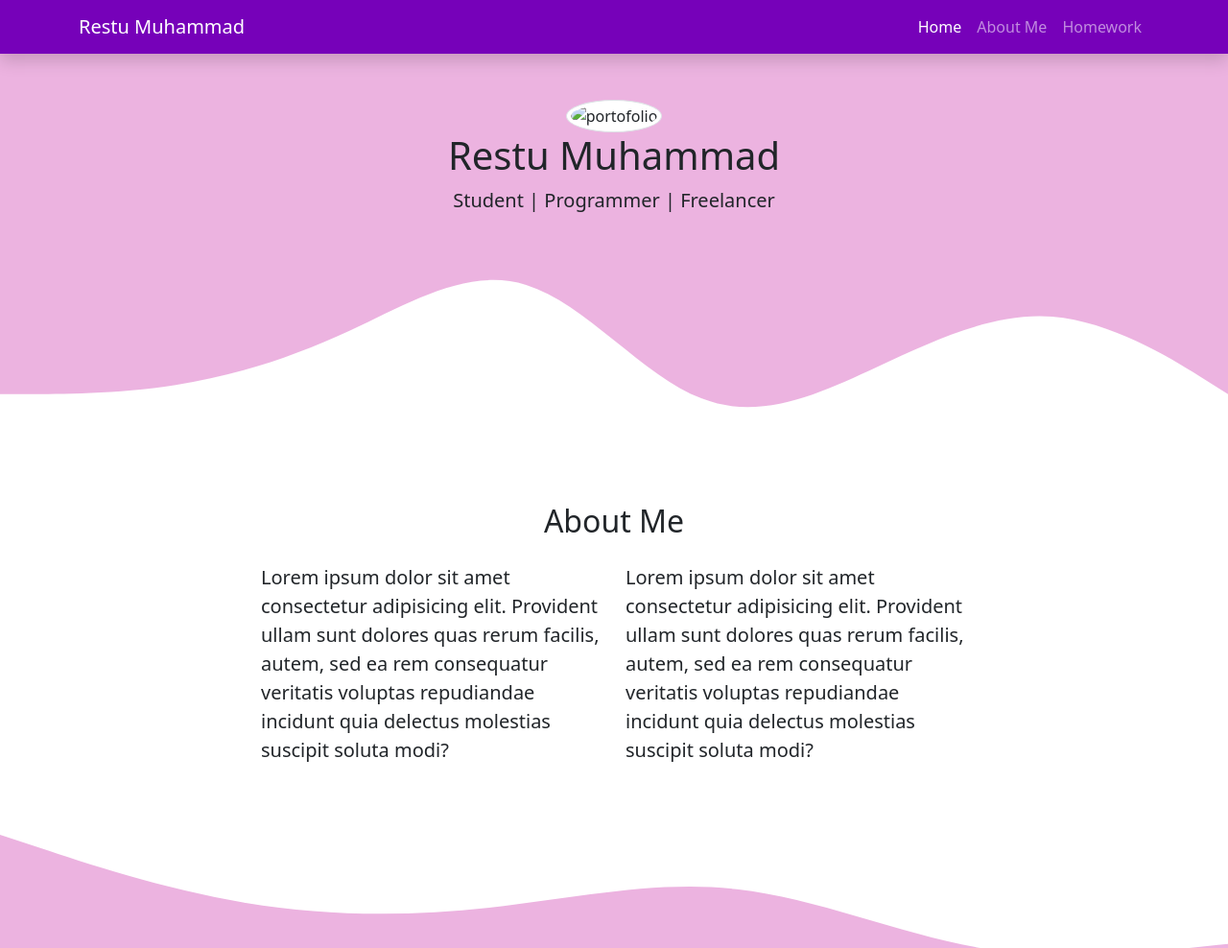
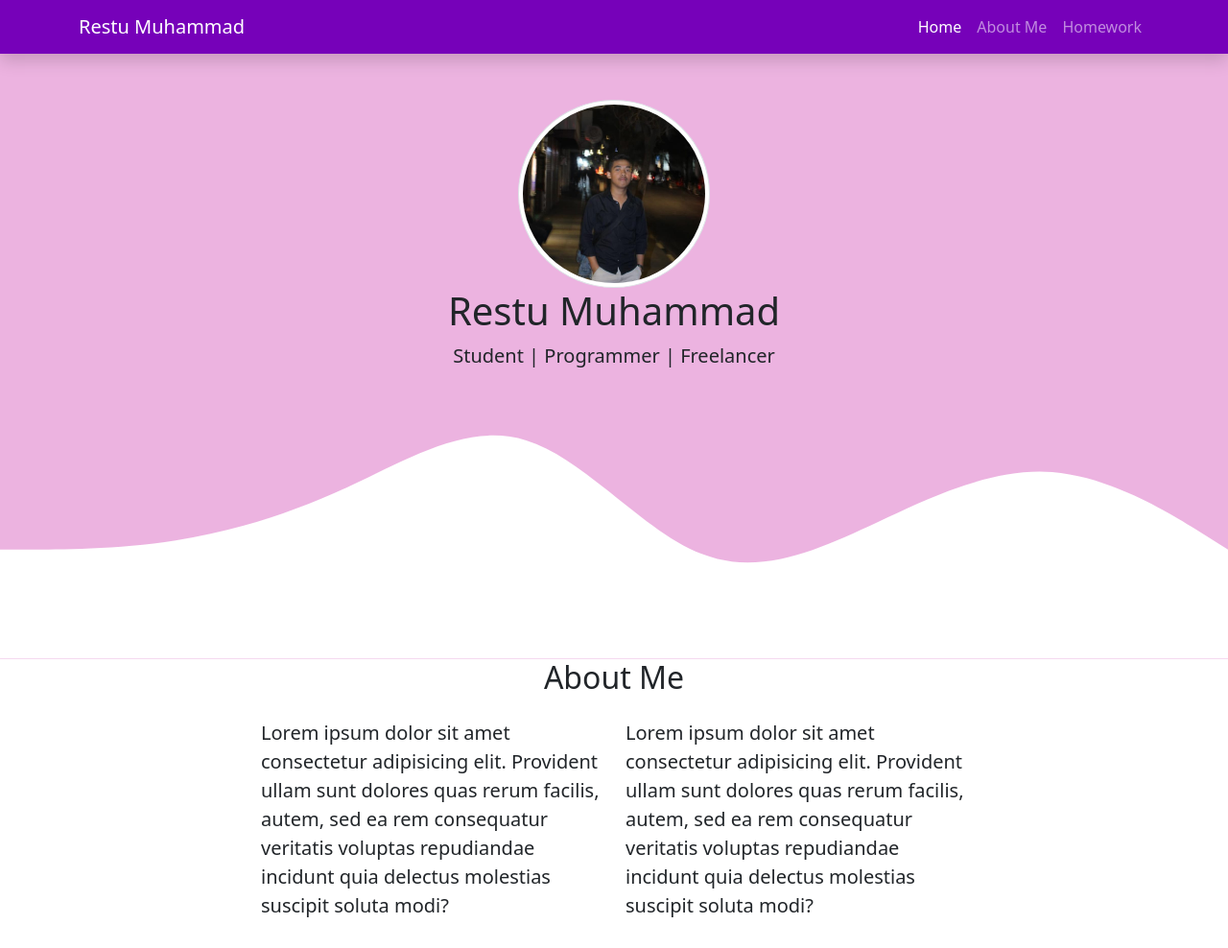
Before and after one commit to percobaantutu/percobaantutu.github.io, a plain HTML site: page index.html in a window 1280 px wide. Shown: the top 988 px of the page at 96% size. Drawn offline with nearby package versions, Linux system fonts and the light colour scheme.

Commit message:
mengubah foto profil

```diff
--- a/index.html
+++ b/index.html
@@ -34,7 +34,7 @@
 
     <!-- Jumbotron -->
     <div class="jumbotron text-center">
-      <img src="penis.png" alt="portofolio" class="img-thumbnail rounded-circle" width="200" />
+      <img src="profil.jpeg" alt="portofolio" class="img-thumbnail rounded-circle" width="200" />
       <h1 class="display-4 fs-1">Restu Muhammad</h1>
       <p class="lead">Student | Programmer | Freelancer</p>
       <svg xmlns="http://www.w3.org/2000/svg" viewBox="0 0 1440 320">
```
Also changed, not shown: profil.jpeg (added).
